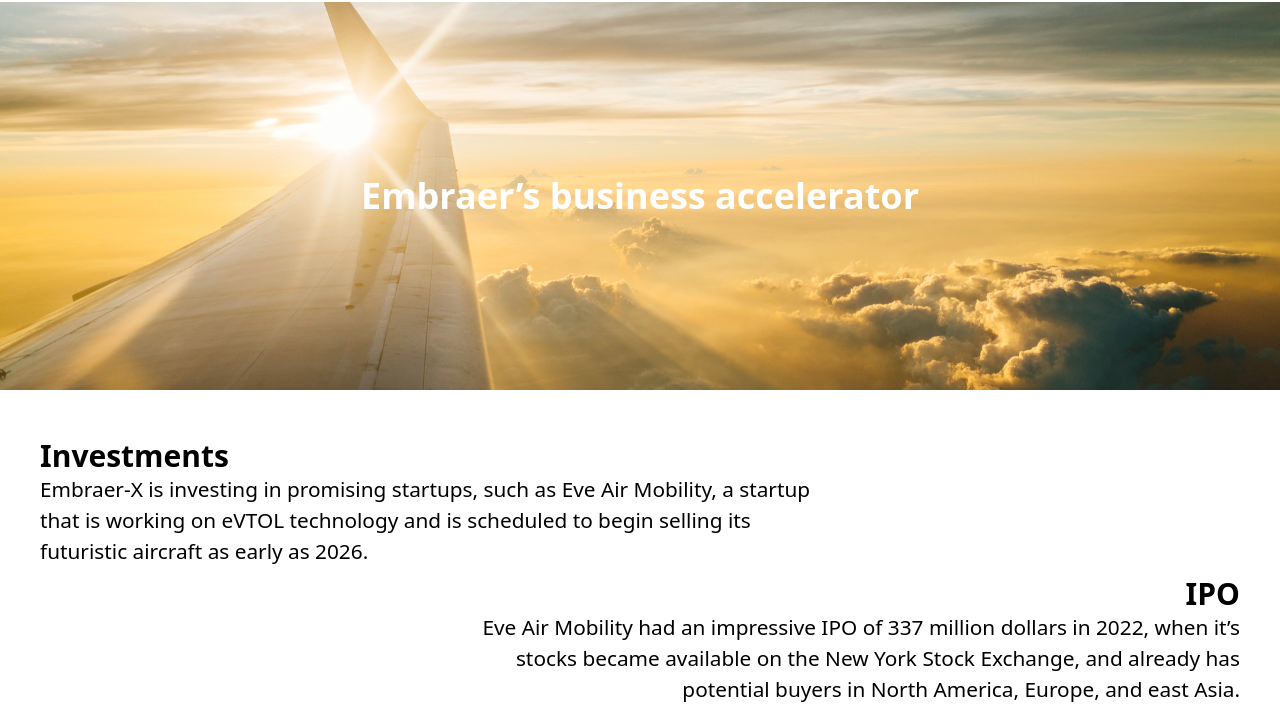
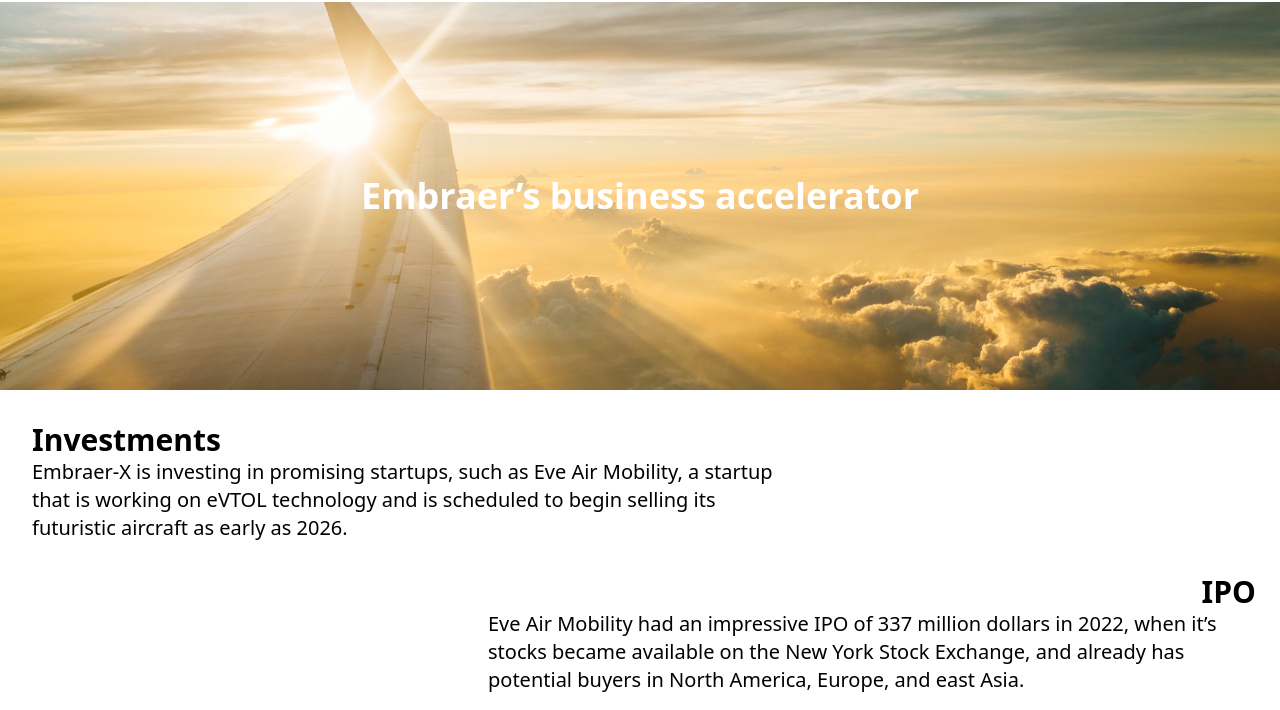
Before and after one commit to andrehmf23/English-embraer-activity, a website built with Vite: page index.html in a window 1280 px wide. Shown: the part 90-800 px from the top of the page. Built offline with nearby package versions, Linux system fonts and the light colour scheme.

Commit message:
portable

```diff
--- a/src/main.js
+++ b/src/main.js
@@ -13,37 +13,49 @@ document.querySelector('#app').innerHTML = /*html*/`
     <img src="/10816.jpg" alt="" class="object-cover w-full h-full object-center opacity-95">
   </div>
   <div id="pt" class="hidden flex-col gap-2">
-    <div class="flex w-full h-97 justify-center items-center">
-      <span class="text-4xl font-bold text-white">Aceleradora de negócios da Embraer</span>
+    <div class="flex justify-center items-center h-[25rem] px-4">
+      <span class="text-2xl sm:text-3xl md:text-4xl font-bold text-white text-center">Aceleradora de negócios da Embraer</span>
     </div>
-    <div class="flex flex-col pl-10 pt-10">
-      <span class="font-bold text-3xl">Investimentos</span>
-      <span class="text-[1.3rem] text-wrap w-200">A Embraer-X está investindo em startups promissoras, como a Eve Air Mobility, uma startup que está trabalhando na tecnologia eVTOL e deve começar a vender suas aeronaves futuristas já em 2026.</span>
+    <div class="flex flex-col pl-4 sm:pl-8 pt-6 pr-6">
+      <span class="font-bold text-2xl sm:text-3xl">Investimentos</span>
+      <span class="text-base sm:text-lg md:text-xl lg:text-1xl max-w-full sm:max-w-md md:max-w-lg lg:max-w-3xl text-pretty">
+        A Embraer-X está investindo em startups promissoras, como a Eve Air Mobility, uma startup que está trabalhando na tecnologia eVTOL e deve começar a vender suas aeronaves futuristas já em 2026.
+      </span>
     </div>
-    <div class="flex flex-col pr-10 items-end">
-      <span class="font-bold text-right text-3xl">IPO</span>
-      <span class="text-right text-[1.3rem] text-wrap w-200">A Eve Air Mobility teve um IPO impressionante de 337 milhões de dólares em 2022, quando suas ações ficaram disponíveis na Bolsa de Valores de Nova York, e já tem compradores potenciais na América do Norte, Europa e leste da Ásia.</span>
+    <div class="flex flex-col pl-4 sm:pl-8 pt-6 pr-6 items-end">
+      <span class="font-bold text-2xl sm:text-3xl">IPO</span>
+      <span class="text-base sm:text-lg md:text-xl lg:text-1xl max-w-full sm:max-w-md md:max-w-lg lg:max-w-3xl text-pretty">
+        A Eve Air Mobility teve um IPO impressionante de 337 milhões de dólares em 2022, quando suas ações ficaram disponíveis na Bolsa de Valores de Nova York, e já tem compradores potenciais na América do Norte, Europa e leste da Ásia.
+      </span>
     </div>
-    <div class="flex flex-col pl-10">
-      <span class="font-bold text-3xl">Previsão</span>
-      <span class="text-[1.3rem] text-wrap w-200">Segundo o CEO da Embraer X, a expectativa é que até 2035 o Rio de Janeiro tenha cerca de 250 dessas máquinas em operação e outras quatrocentas operando nos céus de São Paulo.</span>
+    <div class="flex flex-col pl-4 sm:pl-8 pt-6 pr-6">
+      <span class="font-bold text-2xl sm:text-3xl">Previsão</span>
+      <span class="text-base sm:text-lg md:text-xl lg:text-1xl max-w-full sm:max-w-md md:max-w-lg lg:max-w-3xl text-pretty">
+        Segundo o CEO da Embraer X, a expectativa é que até 2035 o Rio de Janeiro tenha cerca de 250 dessas máquinas em operação e outras quatrocentas operando nos céus de São Paulo.
+      </span>
     </div>
   </div>
   <div id="en" class="flex flex-col gap-2">
     <div class="flex w-full h-97 justify-center items-center">
       <span class="text-4xl font-bold text-white">Embraer’s business accelerator</span>
     </div>
-    <div class="flex flex-col pl-10 pt-10">
-      <span class="font-bold text-3xl">Investments</span>
-      <span class="text-[1.3rem] text-wrap w-200">Embraer-X is investing in promising startups, such as Eve Air Mobility, a startup that is working on eVTOL technology and is scheduled to begin selling its futuristic aircraft as early as 2026.</span>
+    <div class="flex flex-col pl-4 sm:pl-8 pt-6 pr-6">
+      <span class="font-bold text-2xl sm:text-3xl">Investments</span>
+      <span class="text-base sm:text-lg md:text-xl lg:text-1xl max-w-full sm:max-w-md md:max-w-lg lg:max-w-3xl text-pretty">
+        Embraer-X is investing in promising startups, such as Eve Air Mobility, a startup that is working on eVTOL technology and is scheduled to begin selling its futuristic aircraft as early as 2026.
+      </span>
     </div>
-    <div class="flex flex-col pr-10 items-end">
-      <span class="font-bold text-right text-3xl">IPO</span>
-      <span class="text-right text-[1.3rem] text-wrap w-200">Eve Air Mobility had an impressive IPO of 337 million dollars in 2022, when it’s stocks became available on the New York Stock Exchange, and already has potential buyers in North America, Europe, and east Asia.</span>
+    <div class="flex flex-col pl-4 sm:pl-8 pt-6 pr-6 items-end">
+      <span class="font-bold text-2xl sm:text-3xl">IPO</span>
+      <span class="text-base sm:text-lg md:text-xl lg:text-1xl max-w-full sm:max-w-md md:max-w-lg lg:max-w-3xl text-pretty">
+        Eve Air Mobility had an impressive IPO of 337 million dollars in 2022, when it’s stocks became available on the New York Stock Exchange, and already has potential buyers in North America, Europe, and east Asia.
+      </span>
     </div>
-    <div class="flex flex-col pl-10">
-      <span class="font-bold text-3xl">Forecast</span>
-      <span class="text-[1.3rem] text-wrap w-200">According to Embraer X’s CEO, by 2035, they expect Rio de Janeiro to have roughly 250 of these machines in operation, and another four hundred operating in the skies above São Paulo.</span>
+    <div class="flex flex-col pl-4 sm:pl-8 pt-6 pr-6">
+      <span class="font-bold text-2xl sm:text-3xl">Forecast</span>
+      <span class="text-base sm:text-lg md:text-xl lg:text-1xl max-w-full sm:max-w-md md:max-w-lg lg:max-w-3xl text-pretty">
+        According to Embraer X’s CEO, by 2035, they expect Rio de Janeiro to have roughly 250 of these machines in operation, and another four hundred operating in the skies above São Paulo.
+      </span>
     </div>
   </div>
 </main>
--- a/src/style.css
+++ b/src/style.css
@@ -24,11 +24,11 @@ a:hover {
   color: #535bf2;
 }
 
-body {
+html, body {
   margin: 0;
-  display: flex;
+  padding: 0;
   width: 100%;
-  min-height: 100vh;
+  min-height: 100dvh; /* usa altura dinâmica real da tela */
   color: black;
 }
 
```
Also changed, not shown: src/outstyle.css.
